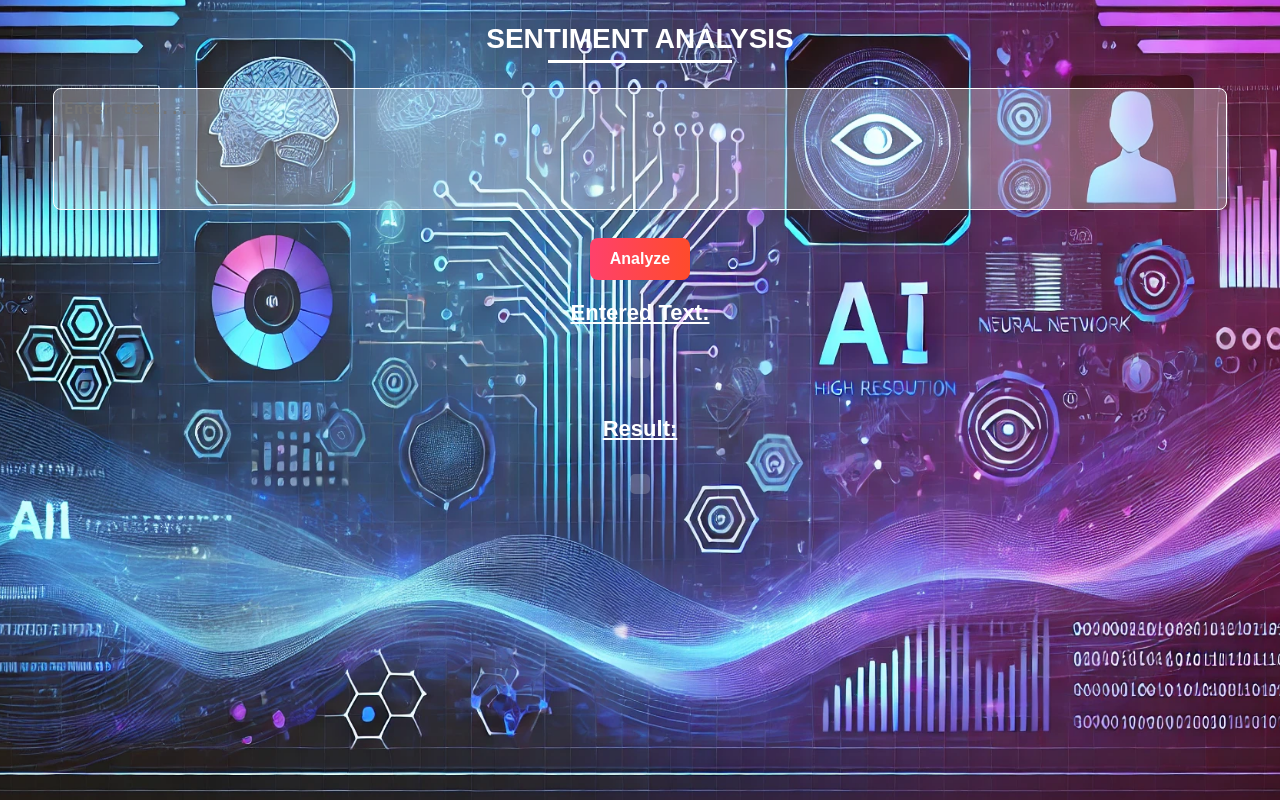
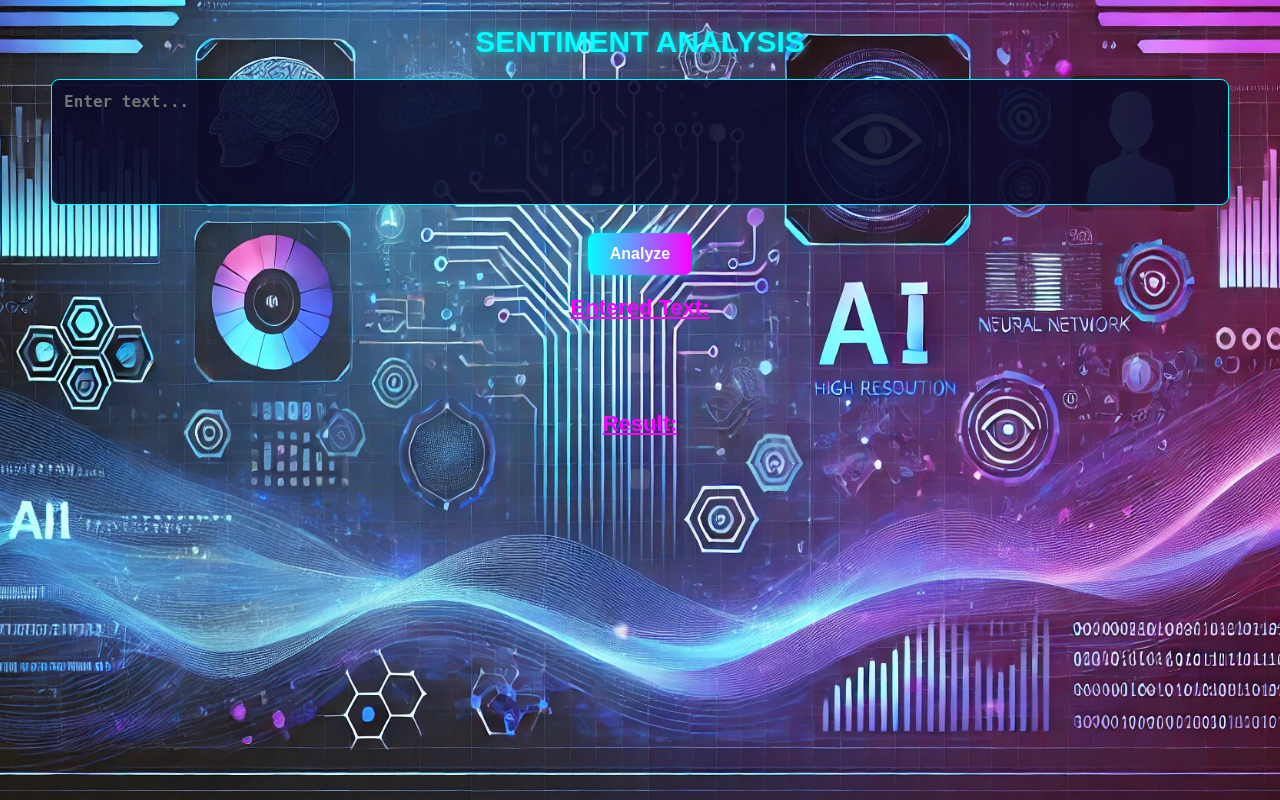
Before and after one commit to GNANESWARIG/sentiment-analysis, a Flask app: page / in a window 1280 px wide. Run offline with Flask 3, Linux system fonts and the light colour scheme.

Commit message:
Update style.css

```diff
--- a/static/style.css
+++ b/static/style.css
@@ -7,22 +7,22 @@ html, body {
     overflow: hidden; /* Prevents accidental scrolling */
 }
 
-/* Apply full-page background image with smooth zoom effect */
+/* Apply full-page futuristic AI background */
 body {
     background: url('/static/1.jpg') no-repeat center center fixed;
-    background-size: 100% 100%; /* Force fit without cropping */
-    font-family: Arial, sans-serif;
-    color: white;
+    background-size: 100% 100%; /* Ensures full coverage */
+    font-family: 'Orbitron', sans-serif; /* Futuristic font */
+    color: #f0f0f0;
     text-align: center;
-    min-height: 100vh; /* Ensures full-screen coverage */
+    min-height: 100vh;
     display: flex;
     flex-direction: column;
     align-items: center;
     justify-content: flex-start;
-    animation: backgroundZoom 10s infinite alternate ease-in-out; /* Faster animation */
+    animation: backgroundZoom 10s infinite alternate ease-in-out;
 }
 
-/* Background Zoom Animation - Faster */
+/* Background Zoom Animation */
 @keyframes backgroundZoom {
     0% {
         background-size: 100% 100%;
@@ -32,16 +32,16 @@ body {
     }
 }
 
-/* Container Styling */
+/* Neon Glow Container */
 .container {
     width: 90%;
     max-width: 500px;
-    background: rgba(0, 0, 0, 0.6); /* Dark background for contrast */
+    background: rgba(10, 10, 30, 0.8); /* Deep dark transparent background */
     padding: 20px;
-    border-radius: 10px;
-    box-shadow: 0px 0px 15px rgba(255, 255, 255, 0.3);
+    border-radius: 12px;
+    box-shadow: 0 0 15px rgba(0, 255, 255, 0.5); /* Neon cyan glow */
     animation: fadeIn 1s ease-in-out;
-    margin-top: 5vh; /* Space from top */
+    margin-top: 5vh;
 }
 
 /* Animate fade-in effect */
@@ -50,63 +50,58 @@ body {
     to { opacity: 1; transform: translateY(0); }
 }
 
-/* Heading with underline effect */
+/* Heading with neon effect */
 h2 {
-    font-size: 28px;
+    font-size: 30px;
     text-transform: uppercase;
     margin-bottom: 20px;
-    position: relative;
-}
-
-h2::after {
-    content: "";
-    display: block;
-    width: 60%;
-    height: 3px;
-    background: white;
-    margin: 5px auto;
+    color: #00ffff; /* Neon cyan */
+    text-shadow: 0 0 8px rgba(0, 255, 255, 0.8);
 }
 
 /* Textarea Styling */
 textarea {
     width: 90%;
     height: 100px;
-    padding: 10px;
+    padding: 12px;
     font-size: 16px;
     border-radius: 8px;
-    border: 1px solid white;
+    border: 1px solid #00ffff; /* Neon border */
     outline: none;
     resize: none;
-    background: rgba(255, 255, 255, 0.3);
-    color: black;
+    background: rgba(10, 10, 40, 0.9);
+    color: #f0f0f0;
     font-weight: bold;
     transition: 0.3s ease-in-out;
 }
 
 /* Textarea Hover Effect */
 textarea:focus {
-    background: white;
-    color: black;
+    background: rgba(20, 20, 60, 1);
+    color: white;
+    border-color: #ff00ff; /* Changes to neon pink */
 }
 
-/* Button Styling */
+/* Neon Button Styling */
 button {
-    background: linear-gradient(90deg, #ff416c, #ff4b2b);
+    background: linear-gradient(90deg, #00ffff, #ff00ff);
     color: white;
     border: none;
-    padding: 12px 20px;
+    padding: 12px 22px;
     font-size: 16px;
     font-weight: bold;
     border-radius: 8px;
     cursor: pointer;
     margin-top: 10px;
-    transition: transform 0.2s ease-in-out;
+    transition: all 0.2s ease-in-out;
+    box-shadow: 0 0 10px rgba(0, 255, 255, 0.7);
 }
 
 /* Button Hover Effect */
 button:hover {
     transform: scale(1.1);
-    background: linear-gradient(90deg, #ff4b2b, #ff416c);
+    background: linear-gradient(90deg, #ff00ff, #00ffff);
+    box-shadow: 0 0 15px rgba(255, 0, 255, 0.8);
 }
 
 /* Sentiment Result Styling */
@@ -114,6 +109,7 @@ h3 {
     font-size: 22px;
     margin-top: 20px;
     text-decoration: underline;
+    color: #ff00ff; /* Neon pink */
 }
 
 p#sentimentResult, p#enteredText {
@@ -121,22 +117,25 @@ p#sentimentResult, p#enteredText {
     font-weight: bold;
     padding: 10px;
     border-radius: 5px;
-    background: rgba(255, 255, 255, 0.2);
+    background: rgba(255, 255, 255, 0.1);
     display: inline-block;
     margin-top: 10px;
+    color: #f0f0f0;
+    text-shadow: 0 0 8px rgba(255, 255, 255, 0.5);
 }
 
 /* Mobile Responsiveness */
 @media (max-width: 768px) {
     body {
-        background-size: 100% 100%; /* Ensures full coverage */
-        min-height: 100vh; /* Prevents scrolling */
+        background-size: 100% 100%;
+        min-height: 100vh;
     }
 
     .container {
         width: 90%;
         padding: 15px;
-        margin-top: 15vh; /* Adjust position for better mobile alignment */
+        margin-top: 15vh;
+        box-shadow: 0 0 12px rgba(0, 255, 255, 0.4);
     }
 
     h2 {
```
